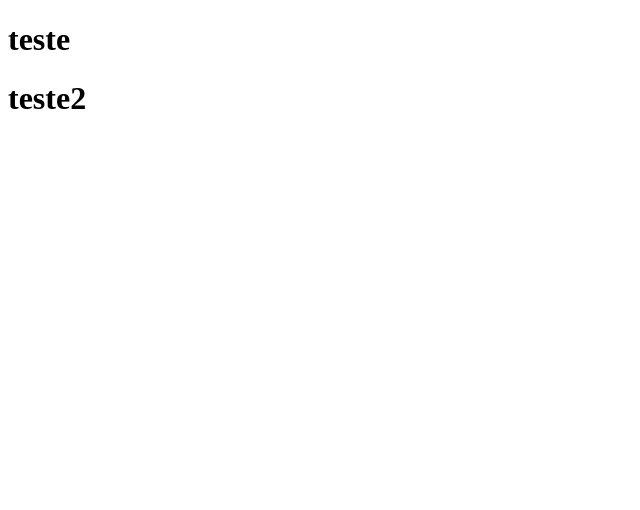
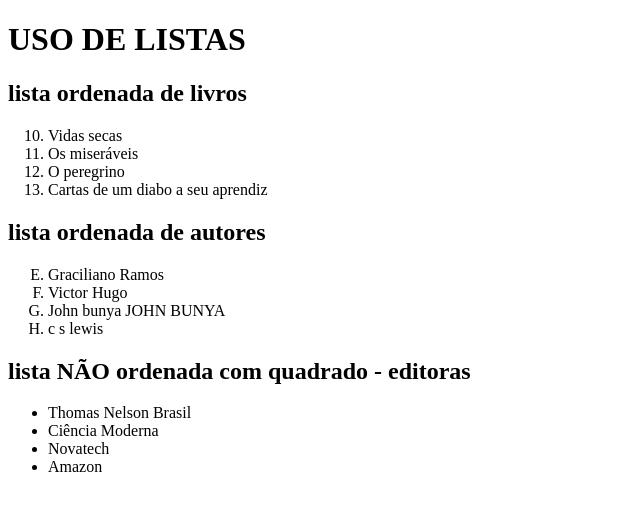
Before and after one commit to elson-ramos/Linguagens-web, a plain HTML site: page Linguagens WEB/exercicio 1/index.html in a window 1280 px wide. Shown: the whole page, without its empty margins (0-640 px from the left). Drawn offline with Linux system fonts and the light colour scheme.

Commit message:
envio do exercício 1

```diff
--- a/Linguagens WEB/exercicio 1/index.html
+++ b/Linguagens WEB/exercicio 1/index.html
@@ -6,7 +6,31 @@
     <title>Document</title>
 </head>
 <body>
-    <h1> teste </h1>
-    <h1> teste2 </h1>
+    <h1>USO DE LISTAS</h1>
+
+    <h2>lista ordenada de livros</h2>
+    <ol start="10">
+    <li>Vidas secas</li>
+    <li>Os miseráveis</li>
+    <li>O peregrino</li>
+    <li>Cartas de um diabo a seu aprendiz</li>
+    </ol>
+
+    <h2>lista ordenada de autores</h2>
+    <ol type="A" start="5">
+    <li>Graciliano Ramos</li>
+    <li>Victor Hugo</li>
+    <li>John bunya JOHN BUNYA</li>
+    <li>c s lewis</li>
+    </ol>
+
+    <h2>lista NÃO ordenada com quadrado - editoras</h2>
+    <ul>
+    <li>Thomas Nelson Brasil</li>
+    <li>Ciência Moderna</li>
+    <li>Novatech</li>
+    <li>Amazon</li>
+    </ul>
+
 </body>
 </html>
```
